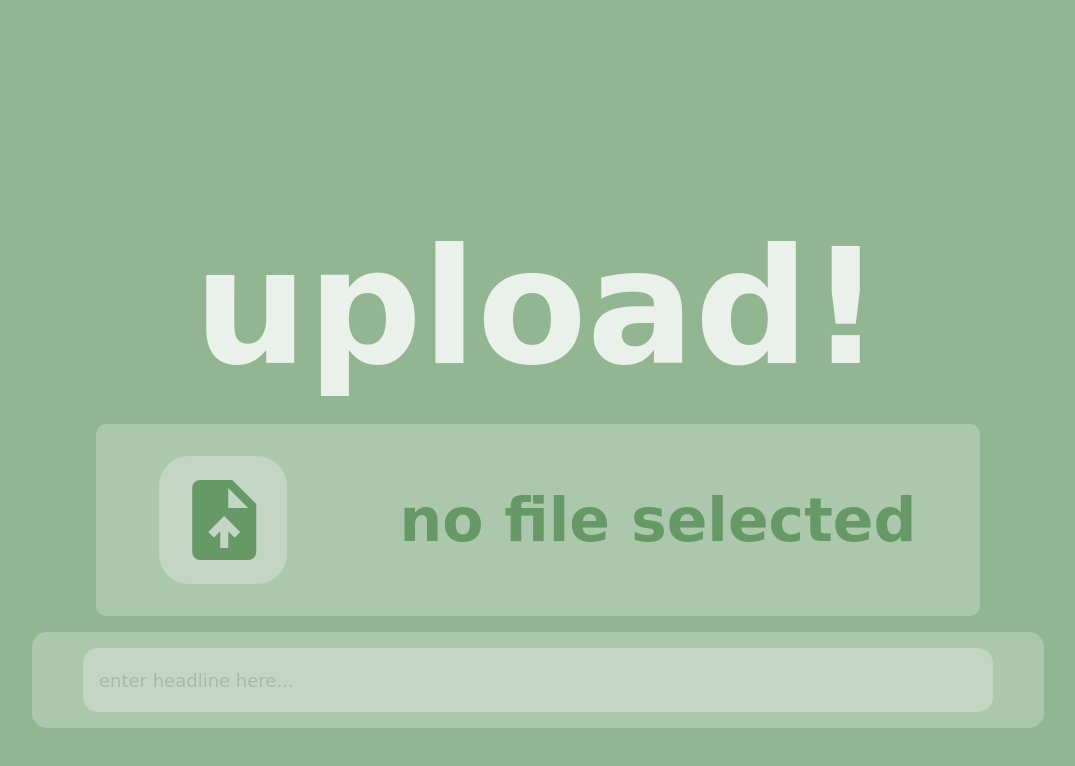
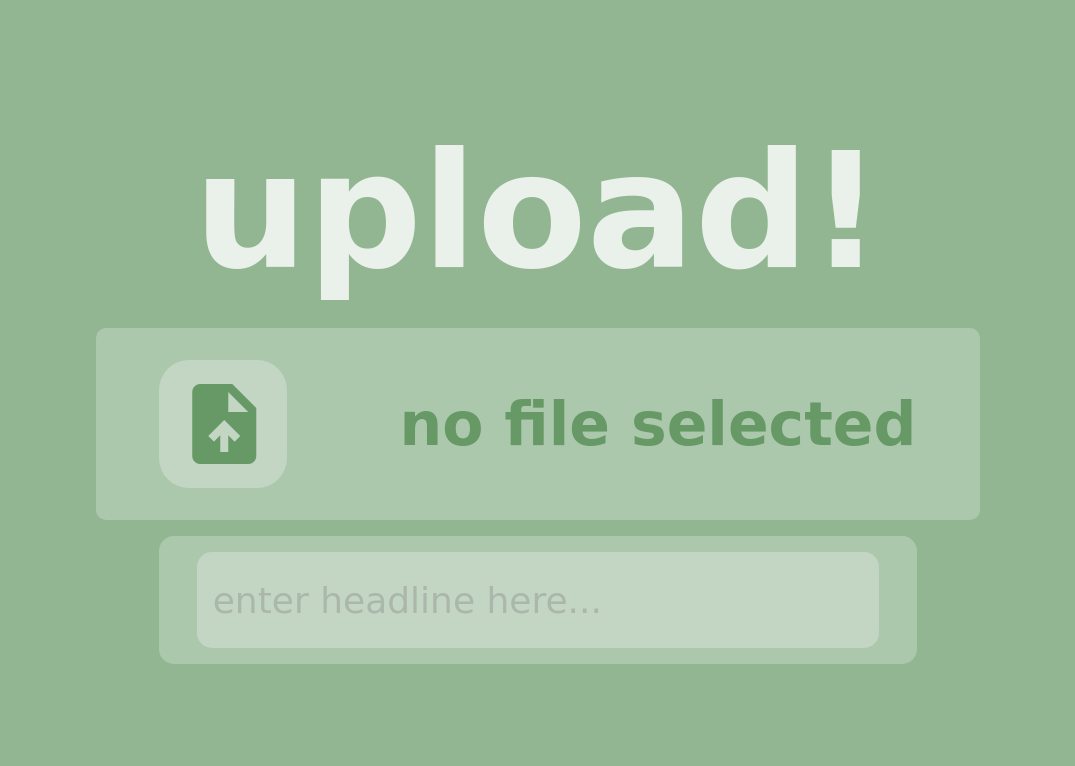
Before and after one commit to nickte4/leafer, a website: page public/upload.html in a window 1280 px wide. Shown: the whole page, without its empty margins (102-1177 px from the left). Drawn offline with nearby package versions, Linux system fonts and the light colour scheme; a web font is replaced by a local one.

Commit message:
Add headline web responsitivity

```diff
--- a/public/styles/components/upload.css
+++ b/public/styles/components/upload.css
@@ -106,13 +106,17 @@
     font-size: var(--size-2xl);
     margin-left: 2rem;
   }
+
+  .upload__headline_box {
+    width: 70%;
+  }
 }
 
 /* sm */
 @media (min-width: 640px) {
   .upload__header {
     font-size: var(--size-8xl);
-    margin-top: 12rem;
+    margin-top: 8rem;
   }
 
   .upload__img_box {
@@ -133,13 +137,20 @@
     font-size: var(--size-4xl);
     margin-left: 3rem;
   }
+
+  .upload__headline_box {
+    width: 60%;
+  }
+
+  .upload__headline_field {
+    font-size: var(--size-2xl);
+  }
 }
 
 /* md */
 @media (min-width: 768px) {
   .upload__header {
     font-size: var(--size-9xl);
-    margin-top: 14rem;
   }
 
   .upload__img_box {
@@ -159,6 +170,16 @@
   .upload__img_box_desc {
     font-size: var(--size-5xl);
     margin-left: 4rem;
+  }
+
+  .upload__headline_box {
+    width: 70%;
+    height: 7rem;
+  }
+
+  .upload__headline_field {
+    height: 5rem;
+    font-size: var(--size-3xl);
   }
 }
 
@@ -186,6 +207,16 @@
     font-size: var(--size-5xl);
     margin-left: 5rem;
   }
+
+  .upload__headline_box {
+    width: 60%;
+    height: 9rem;
+  }
+
+  .upload__headline_field {
+    height: 6rem;
+    font-size: var(--size-4xl);
+  }
 }
 
 /* xl */
@@ -212,6 +243,15 @@
     font-size: var(--size-6xl);
     margin-left: 7rem;
   }
+
+  .upload__headline_box {
+    height: 8rem;
+  }
+
+  .upload__headline_field {
+    height: 6rem;
+    font-size: var(--size-4xl);
+  }
 }
 
 /* 2xl */
@@ -234,4 +274,13 @@
     font-size: var(--size-7xl);
     margin-left: 7rem;
   }
+
+  .upload__headline_box {
+    height: 10rem;
+  }
+
+  .upload__headline_field {
+    height: 6rem;
+    font-size: var(--size-5xl);
+  }
 }
```
